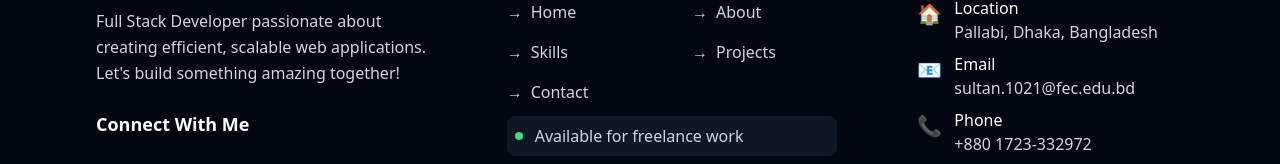
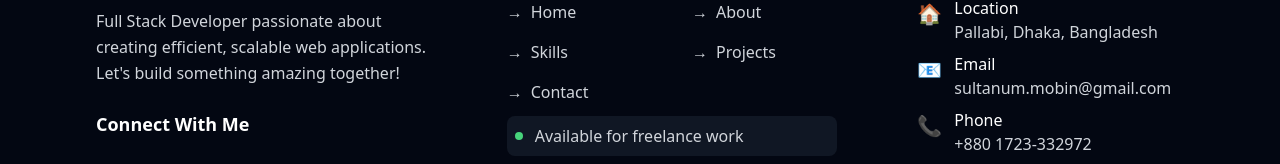
Before and after one commit to smsultan76/portfolio, a Next.js app: page / in a window 1280 px wide. Shown: the part 3149-3313 px from the top of the page. Built offline with nearby package versions, Linux system fonts and the light colour scheme.

Commit message:
USER_CONFIG Email

```diff
--- a/app/components/Footer.tsx
+++ b/app/components/Footer.tsx
@@ -22,8 +22,8 @@ const contactInfo = [
   {
     icon: '📧',
     title: 'Email',
-    content: 'sultan.1021@fec.edu.bd',
-    link: 'mailto:sultan.1021@fec.edu.bd'
+    content: USER_CONFIG.email,
+    link: 'mailto:'+USER_CONFIG.email
   },
   {
     icon: '📞',
```
